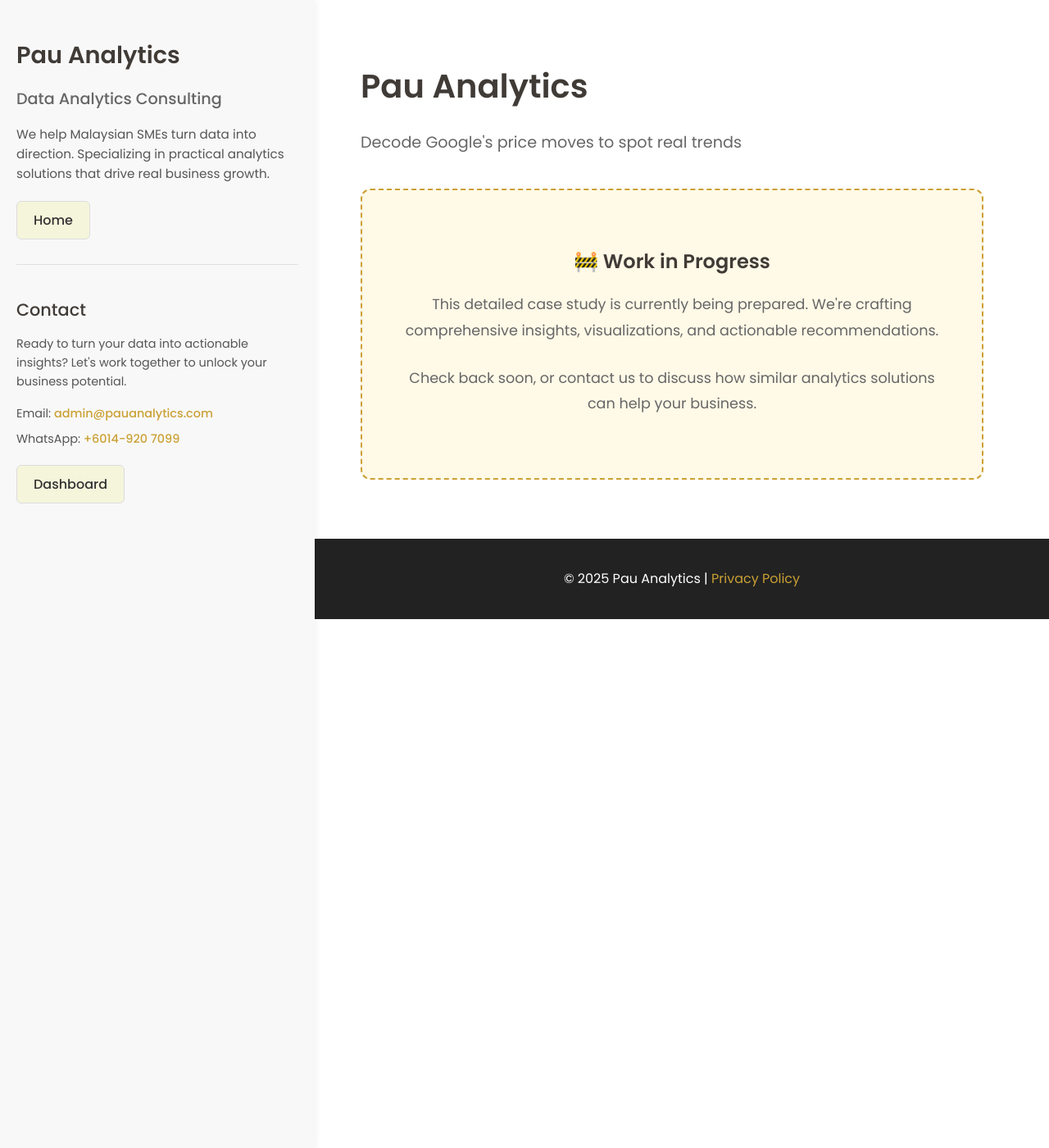
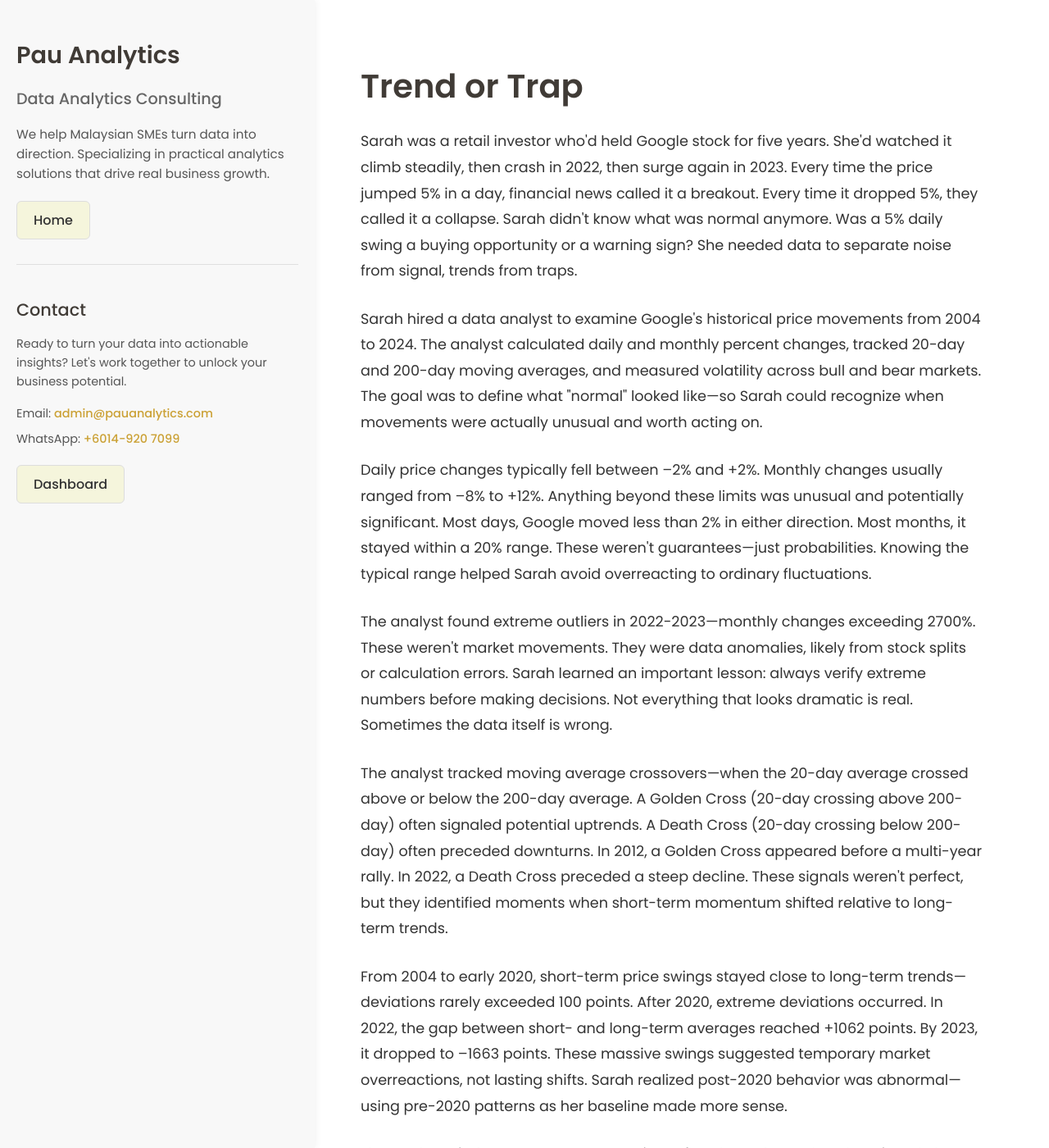
Before and after one commit to lyven81/pinnacles-learning-website, a Jekyll site: the page case-study/trend-or-trap.html, which Jekyll copies as it is, in a window 1280 px wide and 1400 px high. Shown: the whole window at 82% size. Built offline with Jekyll 4.4.1, drawn with Linux system fonts in a browser that asks for light colours; some of the changed text lies outside the part shown.

Commit message:
Rewrite Google stock trend analysis case study
- Updated meta description: daily changes ±2%, monthly ±8-12%, bull +3.32%/72% vol, bear -3.17%/150% vol
- Changed title to "Trend or Trap"
- Rewrote entire case study from third-person perspective following Sarah, a retail investor
- Condensed from technical report format to 12-paragraph narrative
- Used short, direct, simple language accessible to general public
- Maintained key technical insights:
  * Historical data: 2004-2024 Google stock analysis
  * Normal daily changes: –2% to +2%, monthly: –8% to +12%
  * Outliers 2022-2023: monthly changes >2700% (data anomalies, likely stock splits)
  * Golden Cross (20-day > 200-day): 2012 before rally
  * Death Cross (20-day < 200-day): 2022 before decline
  * Pre-2020: deviations <100 points, Post-2020: +1062 (2022), -1663 (2023)
  * Recovery analysis failed: zero-day recovery (flawed calculation)
  * Seasonal volatility: 20%-60% (2004-2021), >1100% spike (2022 anomaly)
  * Bull markets: +3.32%/month, 72% volatility; Bear: -3.17%/month, 150% volatility
  * Lowest volatility: January; Highest: April, May, Feb, Sept (earnings season)
- Grounded ending: Sarah uses data to identify unusual movements, not predict future
- Key lesson: know what's normal, verify data quality, don't overreact to ordinary fluctuations

🤖 Generated with [Claude Code](https://claude.com/claude-code)

Co-Authored-By: Claude <noreply@anthropic.com>

```diff
--- a/case-study/trend-or-trap.html
+++ b/case-study/trend-or-trap.html
@@ -3,9 +3,9 @@
 <head>
     <meta charset="UTF-8">
     <meta name="viewport" content="width=device-width, initial-scale=1.0">
-    <title>Pau Analytics | Pau Analytics</title>
+    <title>Trend or Trap | Pau Analytics</title>
     <link rel="canonical" href="https://www.pauanalytics.com/case-study/trend-or-trap" />
-    <meta name="description" content="Decode Google's price moves to spot real trends" />
+    <meta name="description" content="How a retail investor discovered Google stock daily changes ±2%, monthly ±8-12%—bull markets +3.32%/72% vol, bear -3.17%/150% vol" />
 
     <!-- Fonts -->
     <link rel="preconnect" href="https://fonts.googleapis.com" />
@@ -267,16 +267,31 @@
         </aside>
         <main class="right-column">
             <section class="case-study-content">
-                <header>
-                    <h1>Pau Analytics</h1>
-                    <p class="subtitle">Decode Google's price moves to spot real trends</p>
-                </header>
+                <h1>Trend or Trap</h1>
 
-                <div class="work-in-progress">
-                    <h2>🚧 Work in Progress</h2>
-                    <p>This detailed case study is currently being prepared. We're crafting comprehensive insights, visualizations, and actionable recommendations.</p>
-                    <p style="margin-top: 1.5rem;">Check back soon, or contact us to discuss how similar analytics solutions can help your business.</p>
-                </div>
+                <p>Sarah was a retail investor who'd held Google stock for five years. She'd watched it climb steadily, then crash in 2022, then surge again in 2023. Every time the price jumped 5% in a day, financial news called it a breakout. Every time it dropped 5%, they called it a collapse. Sarah didn't know what was normal anymore. Was a 5% daily swing a buying opportunity or a warning sign? She needed data to separate noise from signal, trends from traps.</p>
+
+                <p>Sarah hired a data analyst to examine Google's historical price movements from 2004 to 2024. The analyst calculated daily and monthly percent changes, tracked 20-day and 200-day moving averages, and measured volatility across bull and bear markets. The goal was to define what "normal" looked like—so Sarah could recognize when movements were actually unusual and worth acting on.</p>
+
+                <p>Daily price changes typically fell between –2% and +2%. Monthly changes usually ranged from –8% to +12%. Anything beyond these limits was unusual and potentially significant. Most days, Google moved less than 2% in either direction. Most months, it stayed within a 20% range. These weren't guarantees—just probabilities. Knowing the typical range helped Sarah avoid overreacting to ordinary fluctuations.</p>
+
+                <p>The analyst found extreme outliers in 2022-2023—monthly changes exceeding 2700%. These weren't market movements. They were data anomalies, likely from stock splits or calculation errors. Sarah learned an important lesson: always verify extreme numbers before making decisions. Not everything that looks dramatic is real. Sometimes the data itself is wrong.</p>
+
+                <p>The analyst tracked moving average crossovers—when the 20-day average crossed above or below the 200-day average. A Golden Cross (20-day crossing above 200-day) often signaled potential uptrends. A Death Cross (20-day crossing below 200-day) often preceded downturns. In 2012, a Golden Cross appeared before a multi-year rally. In 2022, a Death Cross preceded a steep decline. These signals weren't perfect, but they identified moments when short-term momentum shifted relative to long-term trends.</p>
+
+                <p>From 2004 to early 2020, short-term price swings stayed close to long-term trends—deviations rarely exceeded 100 points. After 2020, extreme deviations occurred. In 2022, the gap between short- and long-term averages reached +1062 points. By 2023, it dropped to –1663 points. These massive swings suggested temporary market overreactions, not lasting shifts. Sarah realized post-2020 behavior was abnormal—using pre-2020 patterns as her baseline made more sense.</p>
+
+                <p>The analyst tried to measure recovery time after sharp drops—how long it took the stock to regain its previous price after falling 5% or more in a single day. The analysis flagged 546 sharp drops but showed zero-day recovery for all of them—an impossible result. The calculation was flawed, likely comparing prices on the same day instead of tracking recovery over weeks or months. Sarah noted this as a reminder: not every analysis works. Sometimes the method itself fails, and you have to try a different approach.</p>
+
+                <p>Seasonal patterns emerged. Quarterly volatility stayed within 20%–60% from 2004 to 2021. In early 2022, it spiked above 1100%—a clear anomaly tied to market-wide shocks or data distortions. On a monthly basis, volatility peaked in April, May, February, and September—months coinciding with earnings season when new information caused price swings. January showed the lowest volatility, suggesting it was the calmest month for holding positions.</p>
+
+                <p>Bull vs. bear market performance showed stark differences. In bull markets, Google returned an average of +3.32% per month with lower volatility (72%). In bear markets, it returned –3.17% per month with higher volatility (150%). Bull markets rewarded patience. Bear markets punished it. Sarah realized she needed different strategies depending on market phase: hold and ride trends in bull markets, tighten stop-losses and reduce exposure in bear markets.</p>
+
+                <p>Sarah applied the insights to her current holdings. Google was up 8% for the month—within the typical range, not unusual. The 20-day moving average was above the 200-day (a Golden Cross), suggesting short-term momentum favored bulls. Volatility was elevated but not extreme. Sarah decided to hold her position but set a stop-loss at 5% below her entry price to protect against sudden reversals. She wasn't chasing breakouts or panicking at drops. She was managing risk based on historical patterns.</p>
+
+                <p>Sarah also learned what not to do: Don't assume every 5% move means something. Don't trust signals without verifying data quality. Don't use recent extreme volatility as a baseline for normal behavior. And most importantly, don't make decisions based on headlines. Headlines called every 3% move a breakout or collapse. The data said 3% moves were ordinary. Sarah stopped reading financial news and started reading charts.</p>
+
+                <p>Today, Sarah invests with context. She knows what's normal for Google stock and what's not. She uses moving averages to identify momentum shifts, volatility patterns to adjust position size, and historical ranges to set realistic expectations. She doesn't predict the future—she just knows when current behavior deviates from past patterns enough to warrant action. The data doesn't tell her what to do. It just tells her when something unusual is happening. And in investing, that's often enough.</p>
             </section>
         </main>
     </div>
```
